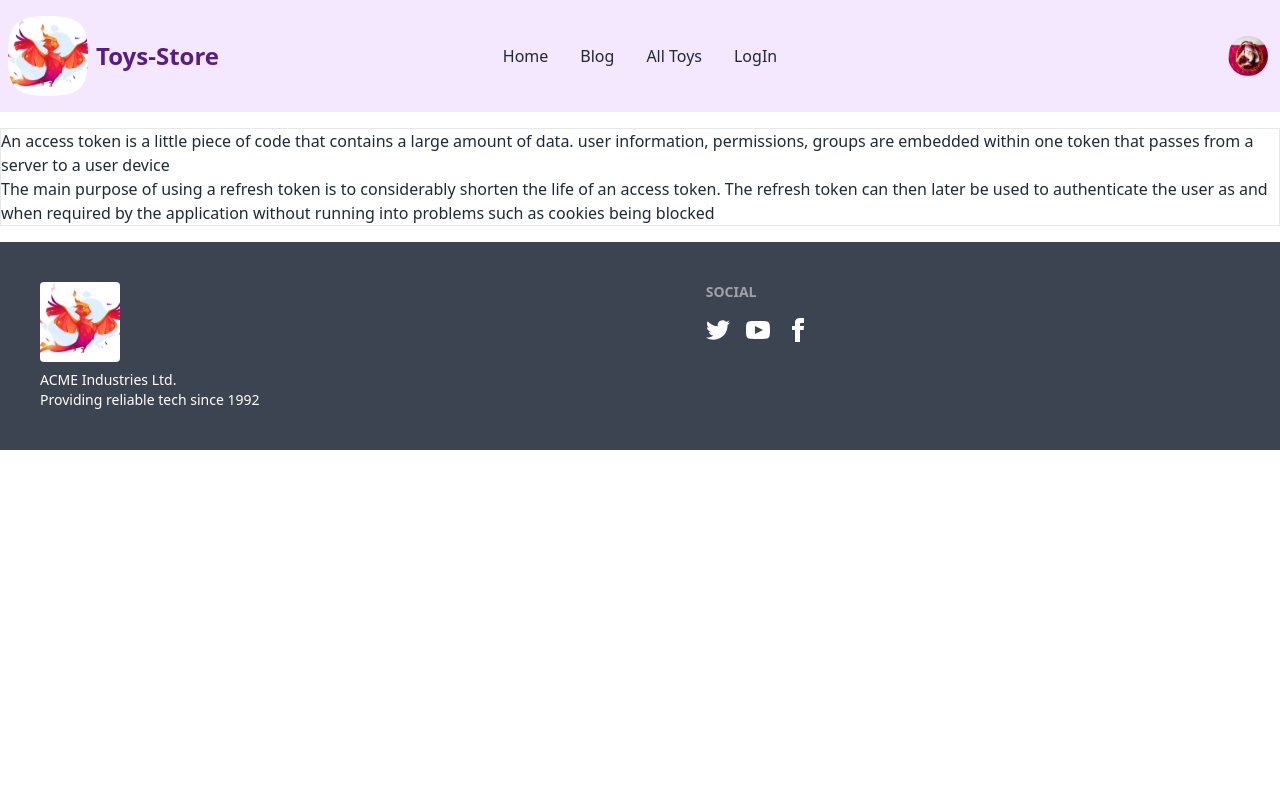
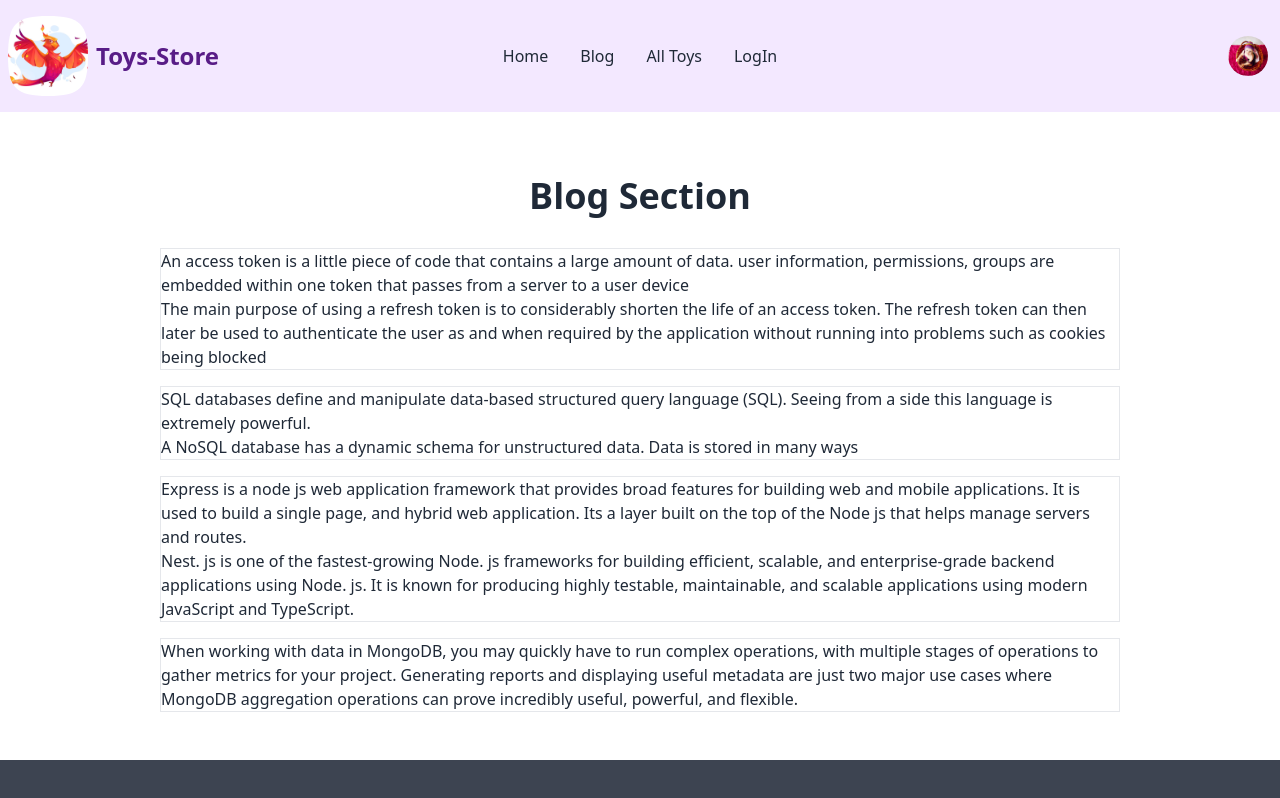
Before and after one commit to taslima97/resume, a React (Vite) app: page /blog in a window 1280 px wide. Shown: the top 798 px of the page. Built offline with nearby package versions, Linux system fonts and the light colour scheme; no server answers.

Commit message:
blog section

```diff
--- a/src/page/Blog/Blog.jsx
+++ b/src/page/Blog/Blog.jsx
@@ -2,8 +2,22 @@
 
 const Blog = () => {
     return (
-        <div>
-         <div className="border my-4">An access token is a little piece of code that contains a large amount of data. user information, permissions, groups are embedded within one token that passes from a server to a user device <br /> The main purpose of using a refresh token is to considerably shorten the life of an access token. The refresh token can then later be used to authenticate the user as and when required by the application without running into problems such as cookies being blocked</div>
+        <div className="my-12 w-3/4 mx-auto">
+            <h2 className="text-4xl font-bold text-center p-4">Blog Section</h2>
+            <div className="border my-4">An access token is a little piece of code that contains a large amount of data. user information, permissions, groups are embedded within one token that passes from a server to a user device <br /> The main purpose of using a refresh token is to considerably shorten the life of an access token. The refresh token can then later be used to authenticate the user as and when required by the application without running into problems such as cookies being blocked</div>
+            <div  className="border my-4">
+                SQL databases define and manipulate data-based structured query language (SQL). Seeing from a side this language is extremely powerful. <br />
+                A NoSQL database has a dynamic schema for unstructured data. Data is stored in many ways
+            </div>
+            <div className="border my-4">
+                Express is a node js web application framework that provides broad features for building web and mobile applications. It is used to build a single page, and hybrid web application. Its a layer built on the top of the Node js that helps manage servers and routes. <br />
+                Nest. js is one of the fastest-growing Node. js frameworks for building efficient, scalable, and enterprise-grade backend applications using Node. js. It is known for producing highly testable, maintainable, and scalable applications using modern JavaScript and TypeScript.
+            </div>
+            <div  className="border my-4">
+                When working with data in MongoDB, you may quickly have to run complex operations, with multiple stages of operations to gather metrics for your project.
+
+                Generating reports and displaying useful metadata are just two major use cases where MongoDB aggregation operations can prove incredibly useful, powerful, and flexible.
+            </div>
         </div>
     );
 };
--- a/src/page/MyToys/MyToys.jsx
+++ b/src/page/MyToys/MyToys.jsx
@@ -35,6 +35,29 @@ const MyToys = () => {
     }
 
 
+    const handelUpdate = id => {
+      fetch(`http://localhost:5000/insertToy/${id}`,{
+        method:'PATCH',
+        headers:{
+          'content-type':'application/json'
+        },
+        body:JSON.stringify({status: 'confirm'})
+      })
+      .then(res=>res.json())
+      .then(data=>{
+        console.log(data);
+        if (data.modifiedCount>0) {
+          // update
+          const remaining = toys.filter(toy=>toy._id !== id);
+          const updated = toys.find(toy=>toy._id === id);
+          updated.status='confirm'
+          const newToys = [updated, ...remaining]
+          setToys(newToys)
+        }
+      })
+    }
+
+
     return (
         <div className="overflow-x-auto w-full">
            <table className="table w-full">
@@ -56,7 +79,7 @@ const MyToys = () => {
     </thead>
     <tbody>
       {
-        toys.map(toy=><ToyFrom key={toy._id} toy={toy} handelDelete={handelDelete}></ToyFrom>)
+        toys.map(toy=><ToyFrom key={toy._id} toy={toy} handelDelete={handelDelete} handelUpdate={handelUpdate}></ToyFrom>)
       }
       </tbody>
 
--- a/src/page/ToyFrom/ToyFrom.jsx
+++ b/src/page/ToyFrom/ToyFrom.jsx
@@ -1,7 +1,7 @@
 import altimg from '../../assets/images/sports-1.png'
 
-const ToyFrom = ({toy, handelDelete}) => {
-    const {_id, seller, category, price, quantity, image,} = toy;
+const ToyFrom = ({toy, handelDelete, handelUpdate}) => {
+    const {_id, seller, category, price, quantity, image, status} = toy;
 
 
 
@@ -33,7 +33,10 @@ const ToyFrom = ({toy, handelDelete}) => {
         <td>{category}</td>
         <td>{quantity}</td>
         <td>{price}</td>
-        <td><button>Edit</button></td>
+        <th>{
+          status==='confirm'?<span>confirm</span>:
+          <button onClick={()=>handelUpdate(_id)}>Edit</button>}
+        </th>
         <th>
           <button onClick={()=>handelDelete(_id)} className="btn btn-ghost btn-xs">Delete</button>
         </th>
```
